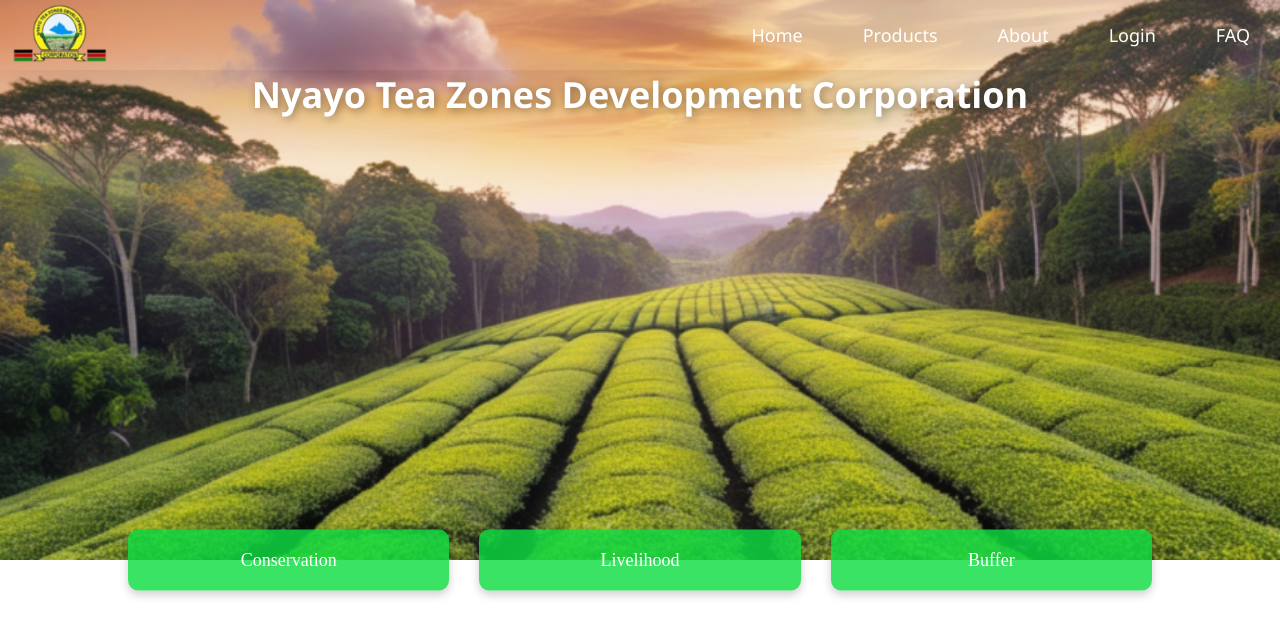
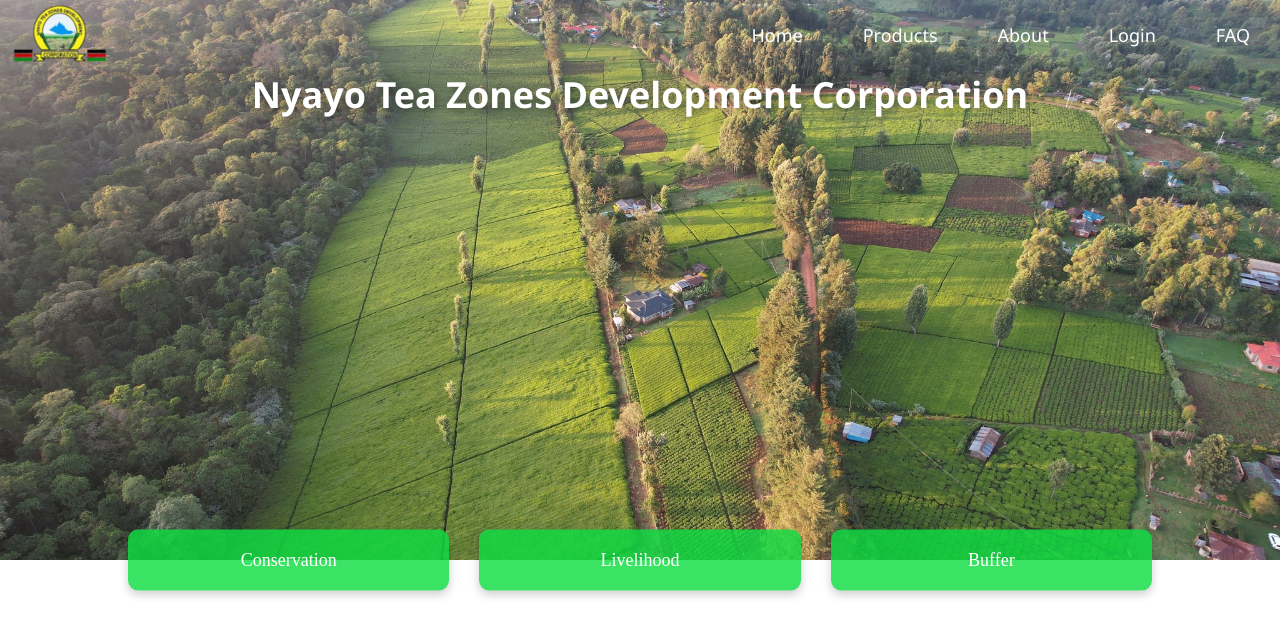
Before and after one commit to Yung-Leon/teazonesproject, a plain HTML site: page index.html in a window 1280 px wide. Drawn offline with Linux system fonts and the light colour scheme.

Commit message:
Update style.css

```diff
--- a/style.css
+++ b/style.css
@@ -10,7 +10,7 @@
     left: 0;
     width: 100vw;
     height: 70vh;
-    background-image: url(a.png);
+    background-image: url(buffer.jpg);
     background-position: center;
     background-repeat: no-repeat;
     background-size: cover;
```
